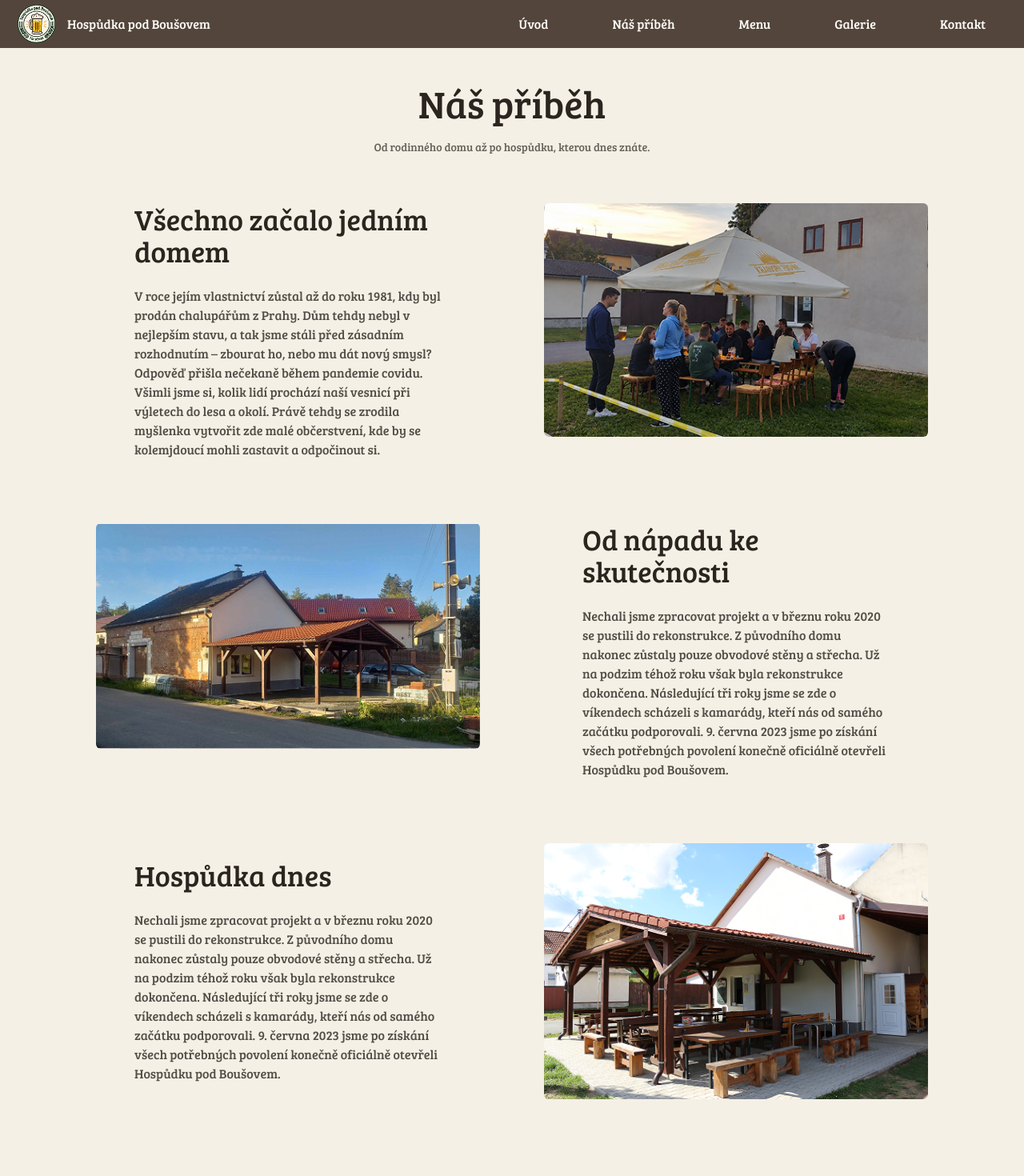
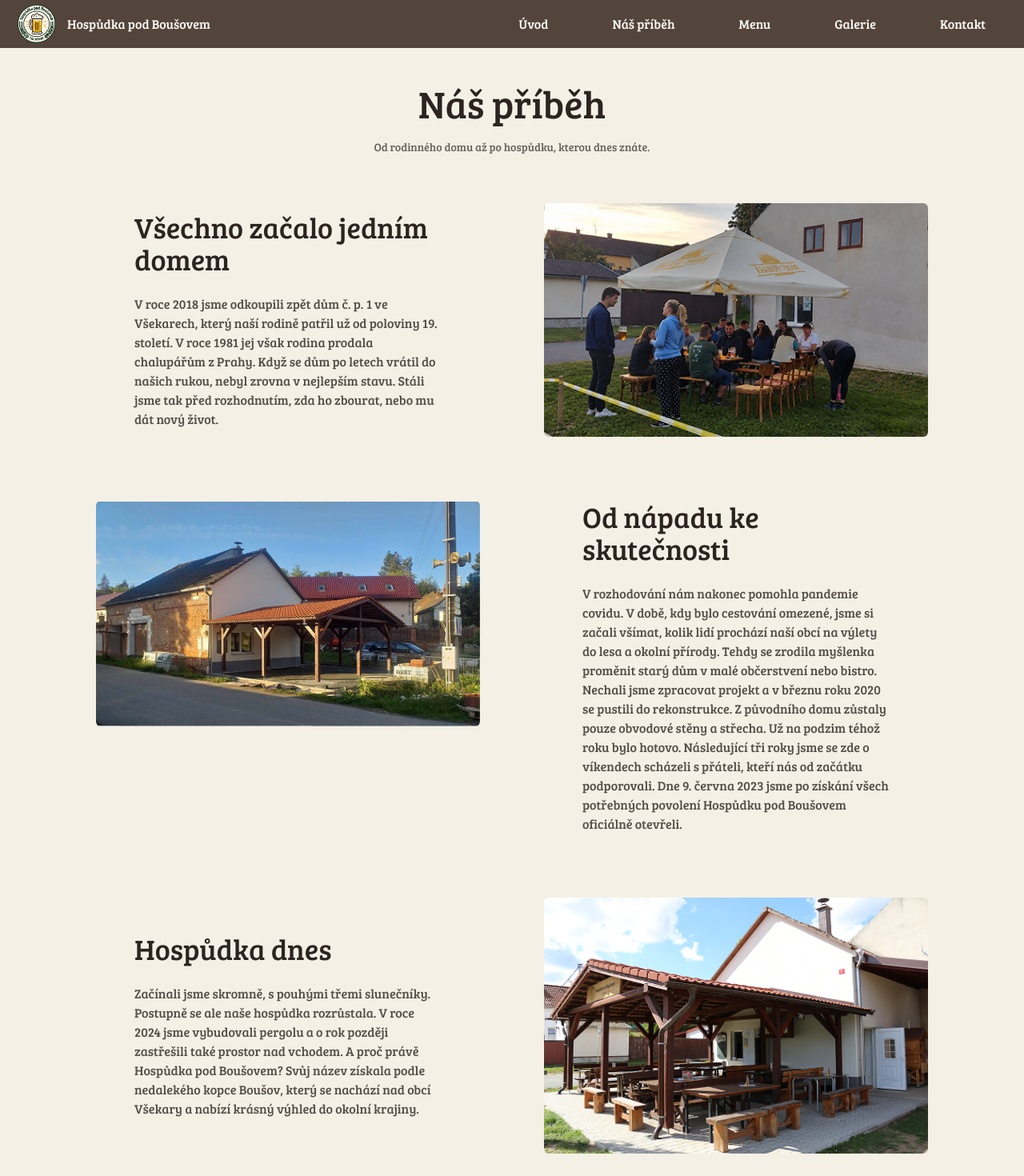
Before and after one commit to Luan2118/hospudka-pod-bousovem, a React (Vite) app: page /nas-pribeh in a window 1280 px wide. Shown: the top 1470 px of the page at 80% size. Built offline with nearby package versions, Linux system fonts and the light colour scheme; no server answers.

Commit message:
chore: update about us text

```diff
--- a/src/pages/NasPribeh/NasPribeh.tsx
+++ b/src/pages/NasPribeh/NasPribeh.tsx
@@ -34,25 +34,18 @@ function NasPribeh() {
       <div>
         <StorySection
           title="Všechno začalo jedním domem"
-          description="V roce
-              jejím vlastnictví zůstal až do roku 1981, kdy byl prodán chalupářům z Prahy.
-              Dům tehdy nebyl v nejlepším stavu, a tak jsme stáli před zásadním rozhodnutím – zbourat ho, nebo mu dát nový smysl?
-              Odpověď přišla nečekaně během pandemie covidu. Všimli jsme si, kolik lidí prochází naší vesnicí při výletech do lesa a okolí. Právě tehdy se zrodila myšlenka vytvořit zde malé občerstvení, kde by se kolemjdoucí mohli zastavit a odpočinout si."
+          description="V roce 2018 jsme odkoupili zpět dům č. p. 1 ve Všekarech, který naší rodině patřil už od poloviny 19. století. V roce 1981 jej však rodina prodala chalupářům z Prahy. Když se dům po letech vrátil do našich rukou, nebyl zrovna v nejlepším stavu. Stáli jsme tak před rozhodnutím, zda ho zbourat, nebo mu dát nový život."
           image={hospodaZacatek1} />
 
 
         <StorySection
           title="Od nápadu ke skutečnosti"
-          description="Nechali jsme zpracovat projekt a v březnu roku 2020 se pustili do rekonstrukce. Z původního domu nakonec zůstaly pouze obvodové stěny a střecha. Už na podzim téhož roku však byla rekonstrukce dokončena.
-              Následující tři roky jsme se zde o víkendech scházeli s kamarády, kteří nás od samého začátku podporovali.
-              9. června 2023 jsme po získání všech potřebných povolení konečně oficiálně otevřeli Hospůdku pod Boušovem."
+          description="V rozhodování nám nakonec pomohla pandemie covidu. V době, kdy bylo cestování omezené, jsme si začali všímat, kolik lidí prochází naší obcí na výlety do lesa a okolní přírody. Tehdy se zrodila myšlenka proměnit starý dům v malé občerstvení nebo bistro. Nechali jsme zpracovat projekt a v březnu roku 2020 se pustili do rekonstrukce. Z původního domu zůstaly pouze obvodové stěny a střecha. Už na podzim téhož roku bylo hotovo. Následující tři roky jsme se zde o víkendech scházeli s přáteli, kteří nás od začátku podporovali. Dne 9. června 2023 jsme po získání všech potřebných povolení Hospůdku pod Boušovem oficiálně otevřeli."
           image={hospodaZacatek2} />
 
         <StorySection
           title="Hospůdka dnes"
-          description="Nechali jsme zpracovat projekt a v březnu roku 2020 se pustili do rekonstrukce. Z původního domu nakonec zůstaly pouze obvodové stěny a střecha. Už na podzim téhož roku však byla rekonstrukce dokončena.
-              Následující tři roky jsme se zde o víkendech scházeli s kamarády, kteří nás od samého začátku podporovali.
-              9. června 2023 jsme po získání všech potřebných povolení konečně oficiálně otevřeli Hospůdku pod Boušovem."
+          description="Začínali jsme skromně, s pouhými třemi slunečníky. Postupně se ale naše hospůdka rozrůstala. V roce 2024 jsme vybudovali pergolu a o rok později zastřešili také prostor nad vchodem. A proč právě Hospůdka pod Boušovem? Svůj název získala podle nedalekého kopce Boušov, který se nachází nad obcí Všekary a nabízí krásný výhled do okolní krajiny."
           image={hospodaZacatek3} />
 
       </div>
```
